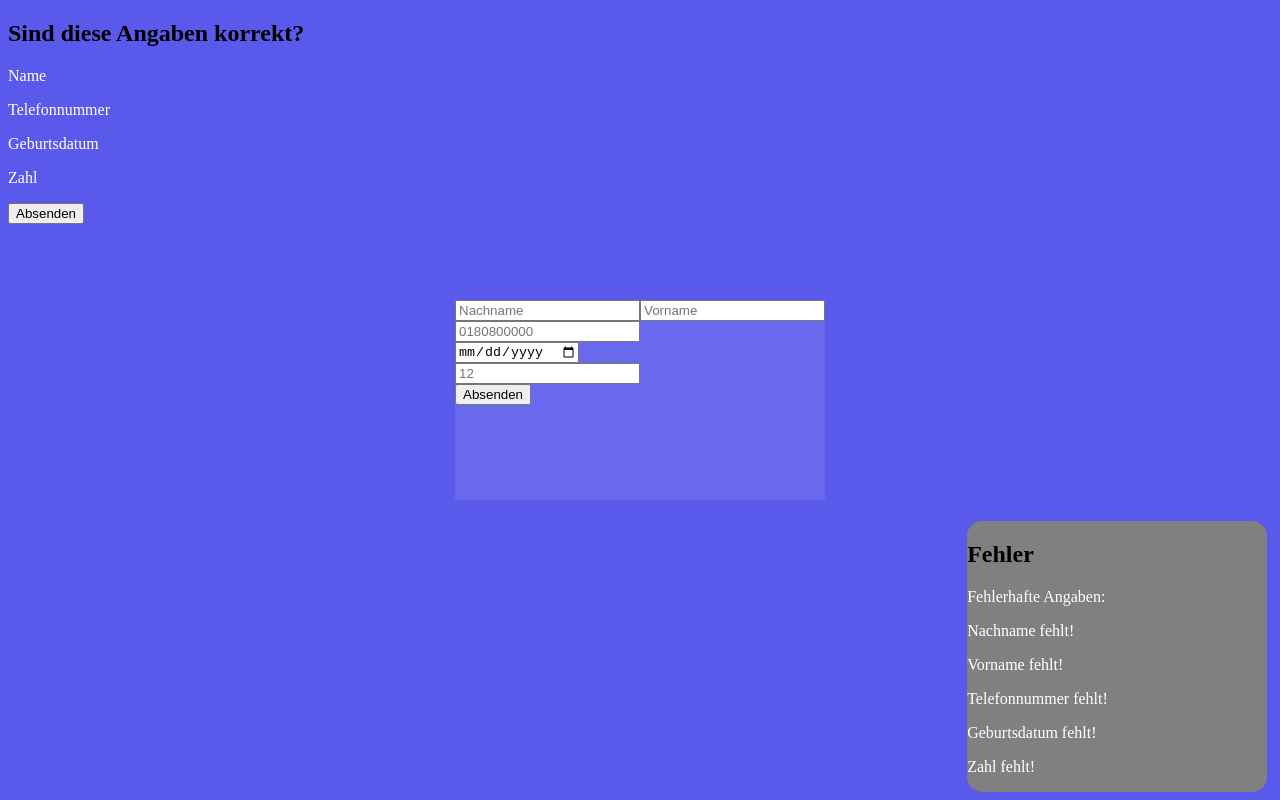
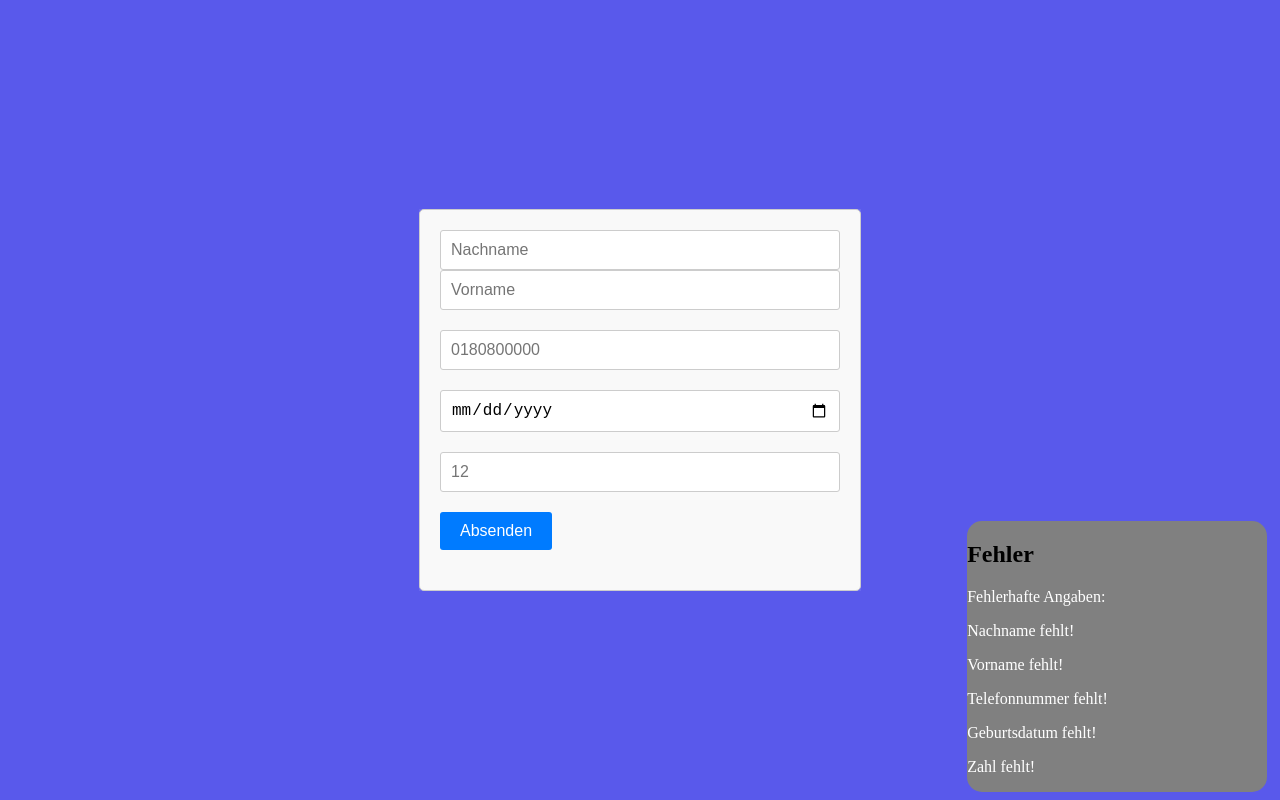
Before and after one commit to VarysStorm/foundever-ac, a website: page index.html in a window 1280 px wide. Both pictures are taken after a click on the button "Absenden". Drawn offline with nearby package versions, Linux system fonts and the light colour scheme.

Commit message:
Update Ordner Struktur

```diff
--- a/js/Maincontainer.js
+++ b/components/maincontainer/Maincontainer.js
@@ -2,20 +2,20 @@ export default function MainContainer() {
     var output = "";
 
     output += "<div class='wrapper'>";
-        output += "<div data-section='name'>";
+        output += "<div class='form-group' data-section='name'>";
             output += "<input type='text' id='surname' name='Nachname' placeholder='Nachname'>";
             output += "<input type='text' id='firstName' name='Vorname' placeholder='Vorname'>";
         output += "</div>";
-        output += "<div data-section='phone'>";
+        output += "<div class='form-group' data-section='phone'>";
             output += "<input type='tel' id='phoneNumber' name='phoneNumber' placeholder='0180800000'>";
         output += "</div>";
-        output += "<div data-section='birthdate'>";
+        output += "<div class='form-group' data-section='birthdate'>";
             output += "<input type='date' id='birthdate' name='birthdate' placeholder='2000-01-01'>";
         output += "</div>";
-        output += "<div data-section='number'>";
+        output += "<div class='form-group' data-section='number'>";
             output += "<input type='number' id='number' name='number' placeholder='12'>";
         output += "</div>";
-        output += "<div data-section='button'>";
+        output += "<div class='form-group' data-section='button'>";
             output += "<button id='sendInput'>Absenden</button>";
         output += "</div>";
     output += "</div>";
--- /dev/null
+++ b/components/maincontainer/maincontainer.css
@@ -0,0 +1,44 @@
+.wrapper {
+    max-width: 400px;
+    margin: 0 auto;
+    padding: 20px;
+    border: 1px solid #ccc;
+    border-radius: 5px;
+    background-color: #f9f9f9;
+}
+
+.form-group {
+    margin-bottom: 20px;
+}
+
+.form-group label {
+    display: block;
+    font-weight: bold;
+    margin-bottom: 5px;
+}
+
+.form-group input[type='text'],
+.form-group input[type='tel'],
+.form-group input[type='date'],
+.form-group input[type='number'] {
+    width: 100%;
+    padding: 10px;
+    border: 1px solid #ccc;
+    border-radius: 3px;
+    box-sizing: border-box;
+    font-size: 16px;
+}
+
+.form-group button {
+    padding: 10px 20px;
+    background-color: #007bff;
+    border: none;
+    border-radius: 3px;
+    color: #fff;
+    font-size: 16px;
+    cursor: pointer;
+}
+
+.form-group button:hover {
+    background-color: #0056b3;
+}
--- a/index.html
+++ b/index.html
@@ -6,15 +6,16 @@
     <meta name="viewport" content="width=device-width, initial-scale=1.0">
     <title>founderever-ac</title>
     <link rel="stylesheet" href="./css/style.css">
+    <link rel="stylesheet" href="./components/maincontainer/maincontainer.css">
     <script type="module" src="./node_modules/jquery/dist/jquery.min.js"></script>
     <script type="module" src="./js/script.js"></script>
 </head>
 <body>
     <div id="mainContainer">
     </div>
-    <div id="responseContainer">
+    <div id="responseContainer" class="hidden">
     </div>
-    <div id="toast">
+    <div id="toast" class="hidden">
     </div>
 </body>
 </html>
--- a/js/ResponseContainer.js
+++ b/js/ResponseContainer.js
@@ -23,7 +23,7 @@ export default function ResponseContainer() {
             responseOutput += "<p id='output_number'></p>";
         responseOutput += "</div>";
         responseOutput += "<div data-section='outputButton'>";
-            responseOutput += "<button id='sendOutput'>Absenden</button>";
+            responseOutput += "<button id='sendOutput'>Super!</button>";
         responseOutput += "</div>";
     responseOutput += "</div>";
 
--- a/js/script.js
+++ b/js/script.js
@@ -1,5 +1,5 @@
-import MainContainer from "./Maincontainer.js";
-import Toast from "./Toast.js";
+import MainContainer from "../components/maincontainer/Maincontainer.js";
+import Toast from "../components/maincontainer/toast/Toast.js";
 import ResponseContainer from "./ResponseContainer.js";
 
 $(function App() {
@@ -7,10 +7,17 @@ $(function App() {
     $('#mainContainer').html(MainContainer);
     $('#toast').html(Toast);
     $('#responseContainer').html(ResponseContainer);
-    jQuery('#sendInput').on('click',function(){
+    $('#sendInput').on('click',function(){
         validate();
+    });
+    $('#toast').on('click',function(){
+        toastOut('manuell');
+    });
+    $('#sendOutput').on('click',function(){
+        responseSend();
+    });
 
-    });
+
 });
 
 /* Erste Eingaben Validerung */
@@ -60,8 +67,7 @@ function validate() {
         firstname = firstname.toUpperCase();
         personData = {'surname': surname, 'firstname': firstname, 'phonenumber': phonenumber, 'birthdate': birthdate, 'number':number};
         toast(errorType);
-        //console.log(personData);
-        response(personData)
+        response(personData);
     } else {
         toast(errorType, error);
     }
@@ -74,15 +80,31 @@ function toast(type, data=null) {
         case false:
             $('#ToastTitle').html('Fehler').addClass('falseToast');
             $('#ToastDesc').html('Fehlerhafte Angaben: ' + data);
+            $('#toast').fadeIn('slow').removeClass('hidden');
+            toastOut();
             break;
         case true:
             $('#ToastTitle').html('Erfolg').addClass('trueToast');
             $('#ToastDesc').html('Alle Angaben waren korrekt!');
+            $('#toast').fadeIn('slow').removeClass('hidden');
+            toastOut();
             break;
         default:
             console.error('Ungültiger Wert für type-Parameter in der toast-Funktion.');
     }
 }
+
+function toastOut( type=null ){
+    if(!type){
+        setTimeout(function() {
+            $('#toast').fadeOut().addClass('hidden');
+        }, 3600);
+   }else{
+        $('#toast').fadeOut().addClass('hidden');
+   }
+}
+
+/* Ausgabe */
 
 function response(data) {
     for (let key in data) {
@@ -97,6 +119,7 @@ function response(data) {
             $('#output_' + key).html(data[key]);
         }
     }
+    $('#responseContainer').fadeIn('slow').removeClass('hidden');
 }
 
 function checkDivision(number) {
@@ -120,3 +143,26 @@ function checkDivision(number) {
 
     return numberType;
 }
+
+
+function responseSend(){
+    location.reload();
+
+    /* Hier könnte man als Beispiel die Daten an das Backend (hier PHP als Beispiel) übergeben
+        $.ajax({
+            url: 'example.php',
+            method: 'GET',
+            data: { key1: 'value1', key2: 'value2' }, // Daten, die mit der Anfrage gesendet werden sollen
+            success: function(response) {
+        // Erfolgsfall: Die Funktion wird aufgerufen, wenn die Anfrage erfolgreich abgeschlossen wurde
+        console.log('Antwort erhalten:', response);
+        },
+        error: function(xhr, status, error) {
+        // Fehlerfall: Die Funktion wird aufgerufen, wenn ein Fehler auftritt
+            console.error('Fehler:', status, error);
+        }
+        });
+
+
+    */
+}
```
Also changed, not shown: components/maincontainer/toast/toast.css (added, +33 -0 lines), components/maincontainer/toast/Toast.js (renamed from js/Toast.js).
